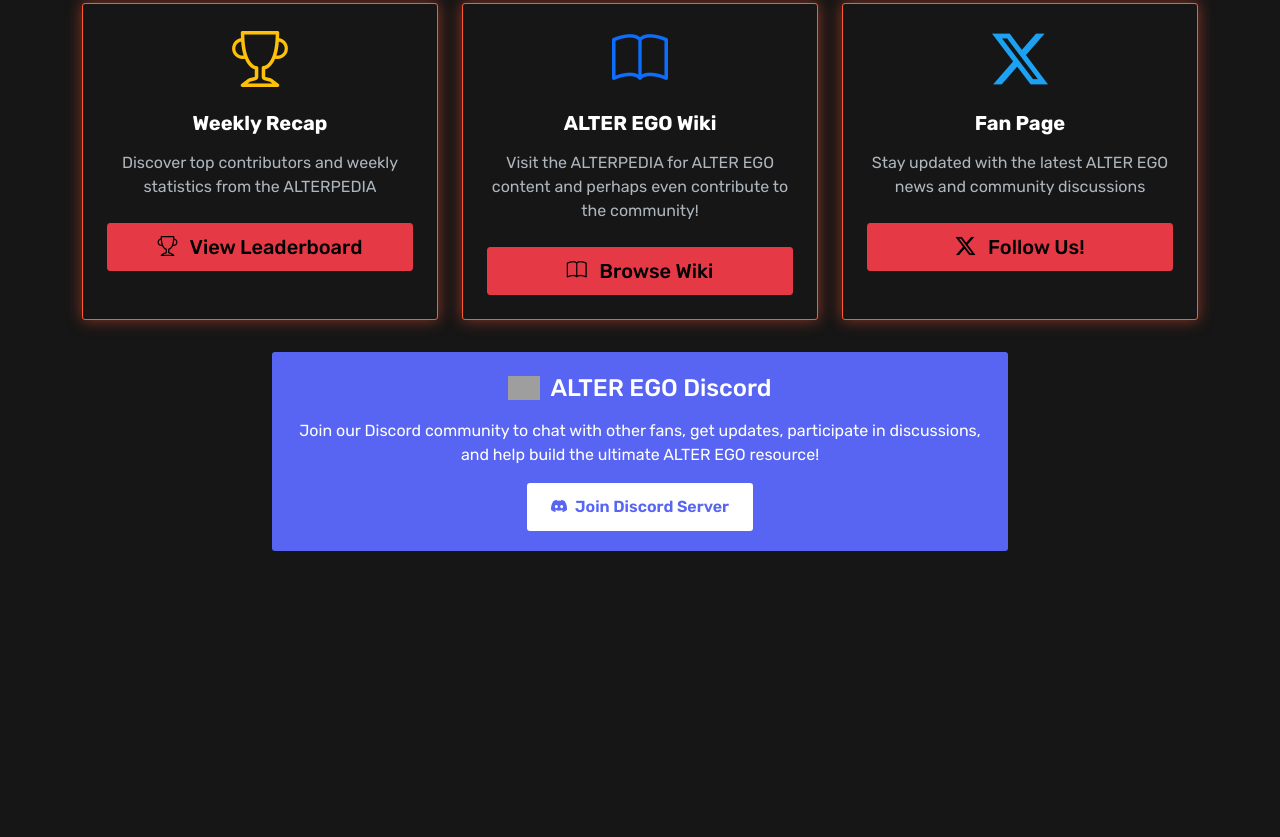
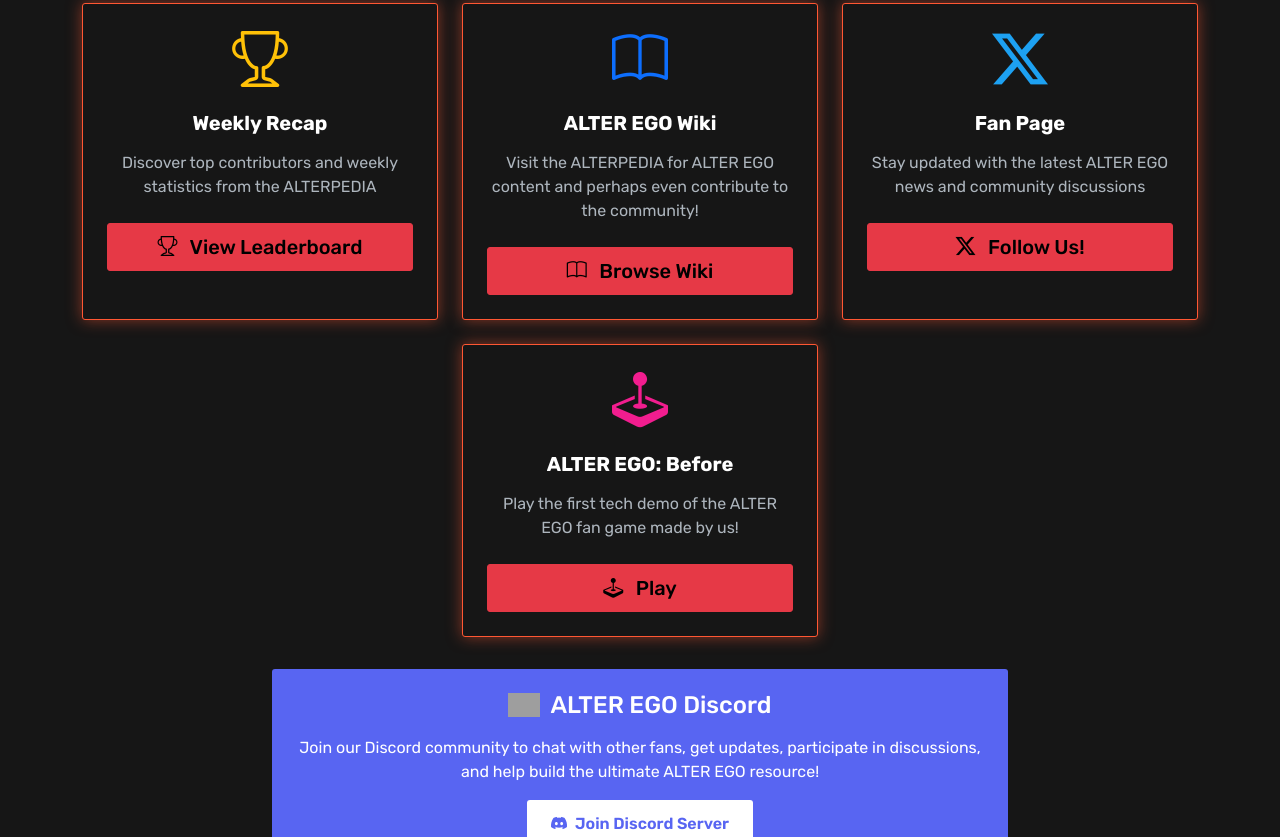
Before and after one commit to Paradoxum-Wikis/AEWiki-Companion, a website built with Vite: page src/index.html in a window 1280 px wide. Shown: the part 431-1268 px from the top of the page. Before the commit the page ends 1030 px from the top, so only its background shows below. Built offline with nearby package versions, Linux system fonts and the light colour scheme; no server answers; grey boxes are pictures that could not be loaded.

Commit message:
feat: alter ego before

```diff
--- a/src/index.html
+++ b/src/index.html
@@ -215,6 +215,28 @@
             </div>
           </div>
         </div>
+
+        <div class="col-md-6 col-lg-4">
+          <div class="card h-100 toru-card">
+            <div class="card-body text-center p-4">
+              <div class="toru-icon mb-3">
+                <i class="bi bi-joystick display-4" style="color: #f21d8f"></i>
+              </div>
+              <h5 class="card-title fw-bold mb-3">ALTER EGO: Before</h5>
+              <p class="card-text text-muted mb-4">
+                Play the first tech demo of the ALTER EGO fan game made by us!
+              </p>
+              <a
+                href="https://aeb.tds-editor.com/"
+                target="_blank"
+                class="btn btn-wiki btn-lg w-100"
+              >
+                <i class="bi bi-joystick me-2"></i>
+                Play
+              </a>
+            </div>
+          </div>
+        </div>
       </div>
 
       <div class="row justify-content-center">
```
